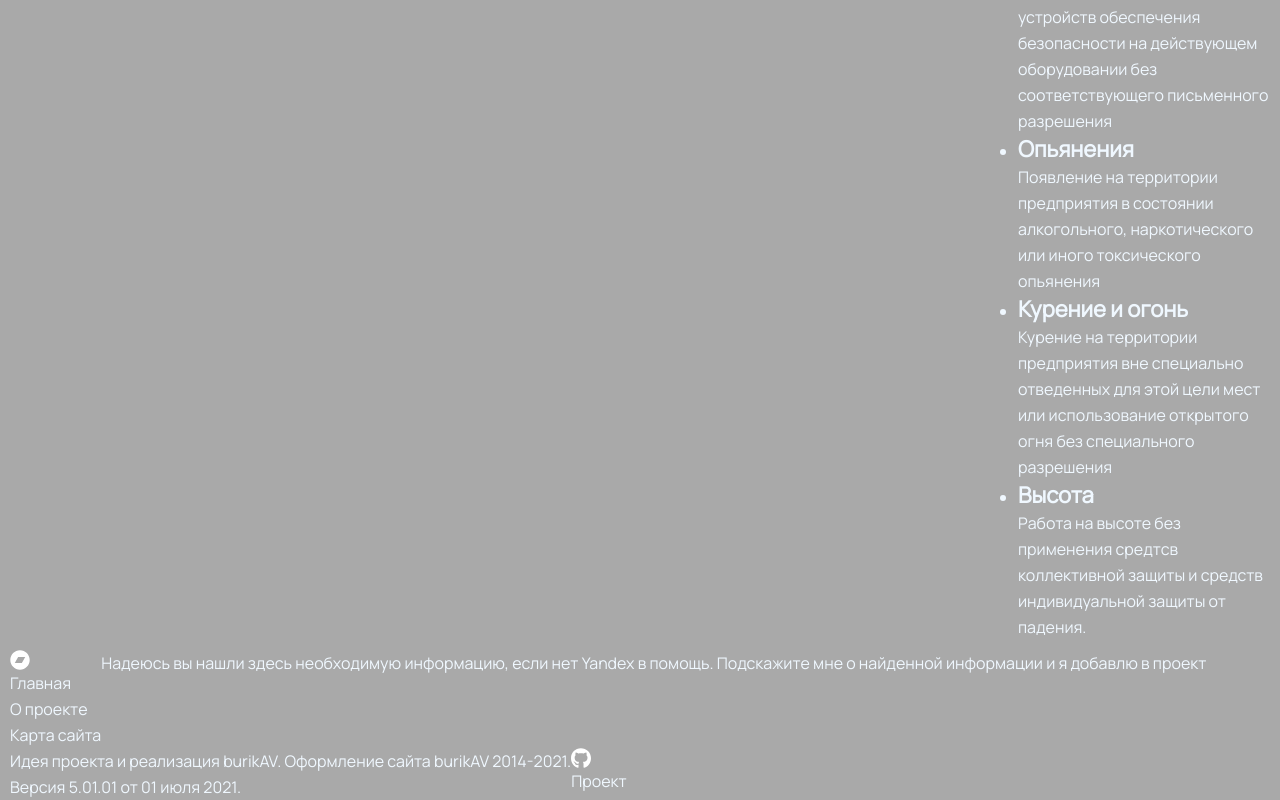
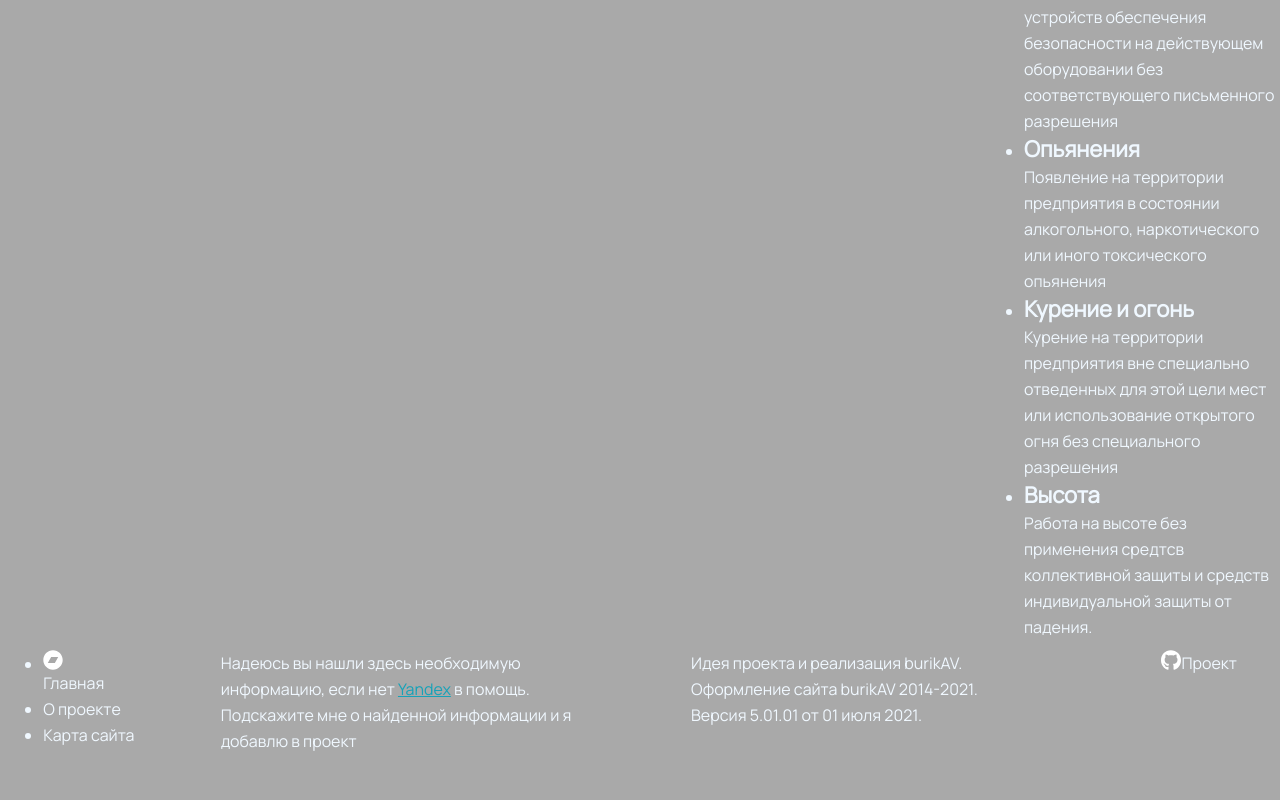
Before and after one commit to burik84/navi, a React app: page /#/ in a window 1280 px wide. Shown: the part 652-1452 px from the top of the page. After the commit the page ends 1422 px from the top, so only its background shows below. Built offline with nearby package versions, Linux system fonts and the light colour scheme.

Commit message:
feat: add styling footer

```diff
--- a/src/script/layout/Footer.tsx
+++ b/src/script/layout/Footer.tsx
@@ -23,18 +23,19 @@ export const Footer: React.FC = () => {
           </Link>
         </li>
       </ul>
-      <p className="footer_description">
+      <p className="footer__description">
         Надеюсь вы нашли здесь необходимую информацию, если нет{' '}
         <a href="https://yandex.ru/" target="_blank" rel="noreferrer">
-          Yandex{' '}
+          Yandex
         </a>{' '}
         в помощь. Подскажите мне о найденной информации и я добавлю в проект
       </p>
-      <div>
-        <p>Идея проекта и реализация burikAV. Оформление сайта burikAV 2014-2021. </p>
+      <div className="footer__author">
+        <p>Идея проекта и реализация burikAV.</p>
+        <p>Оформление сайта burikAV 2014-2021. </p>
         <p>Версия 5.01.01 от 01 июля 2021.</p>
       </div>
-      <a href="https://github.com/burik84/navi/tree/navi" target="_blank" rel="noreferrer">
+      <a className="footer__link" href="https://github.com/burik84/navi/tree/navi" target="_blank" rel="noreferrer">
         <LogoGithub color="white" />
         Проект
       </a>
--- a/src/styles/layouts/_container.scss
+++ b/src/styles/layouts/_container.scss
@@ -1,6 +1,5 @@
 .container{
   position: relative;
-  margin: 0 10px;
   display: grid;
   grid-template-rows: 120px 1fr 120px;
   grid-template-columns: 20% 1fr 20%;
--- a/src/styles/layouts/_footer.scss
+++ b/src/styles/layouts/_footer.scss
@@ -3,4 +3,19 @@
   display: flex;
   flex-direction: row;
   flex-wrap: wrap;
+  justify-content: space-around;
 }
+
+.footer__description, .footer__author{
+ flex-basis: 30%;
+}
+.footer__description {
+  a{
+    text-decoration: underline;
+    color: $color-primary;
+  }
+}
+.footer__link{
+  display: flex;
+  flex-direction: row;
+}
```
